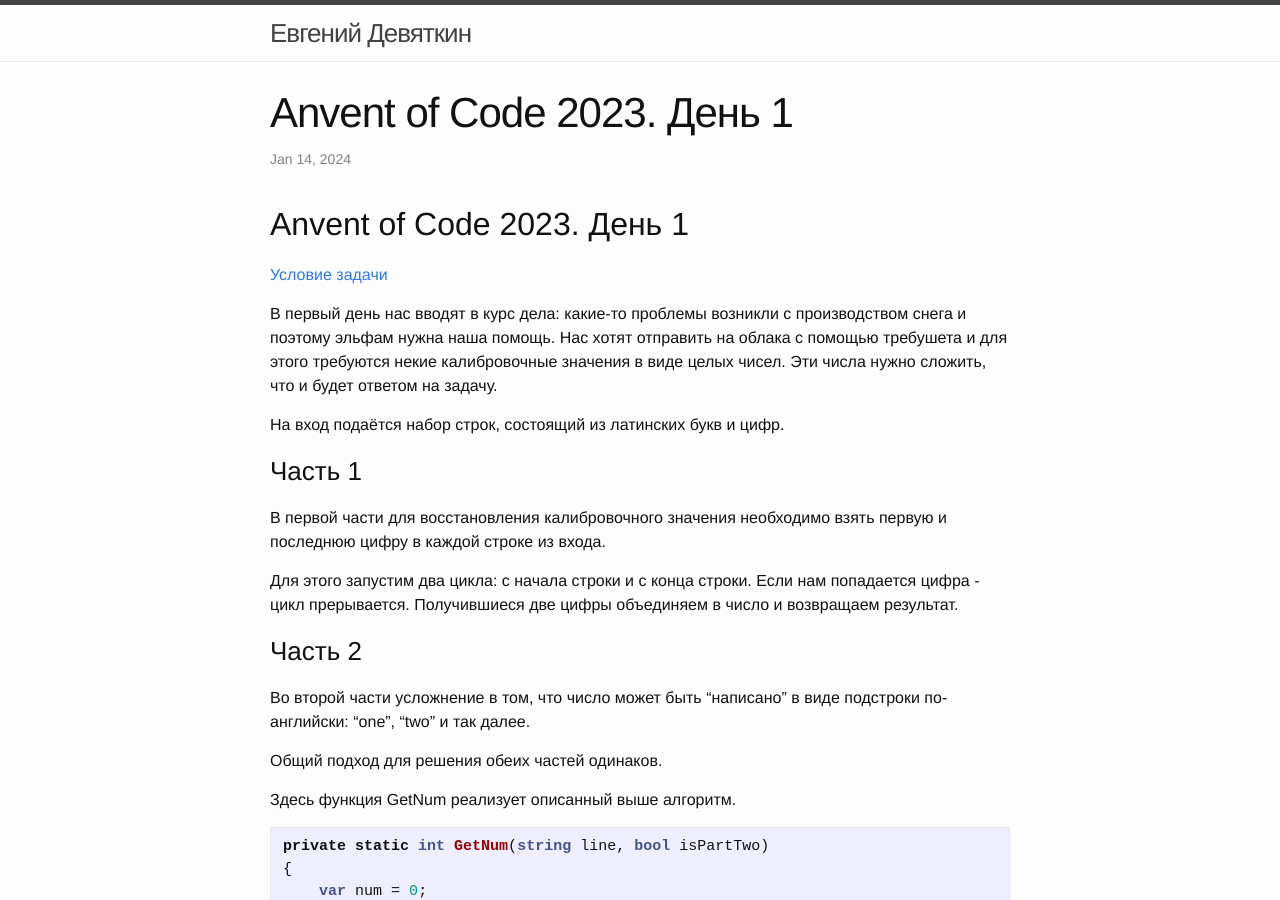
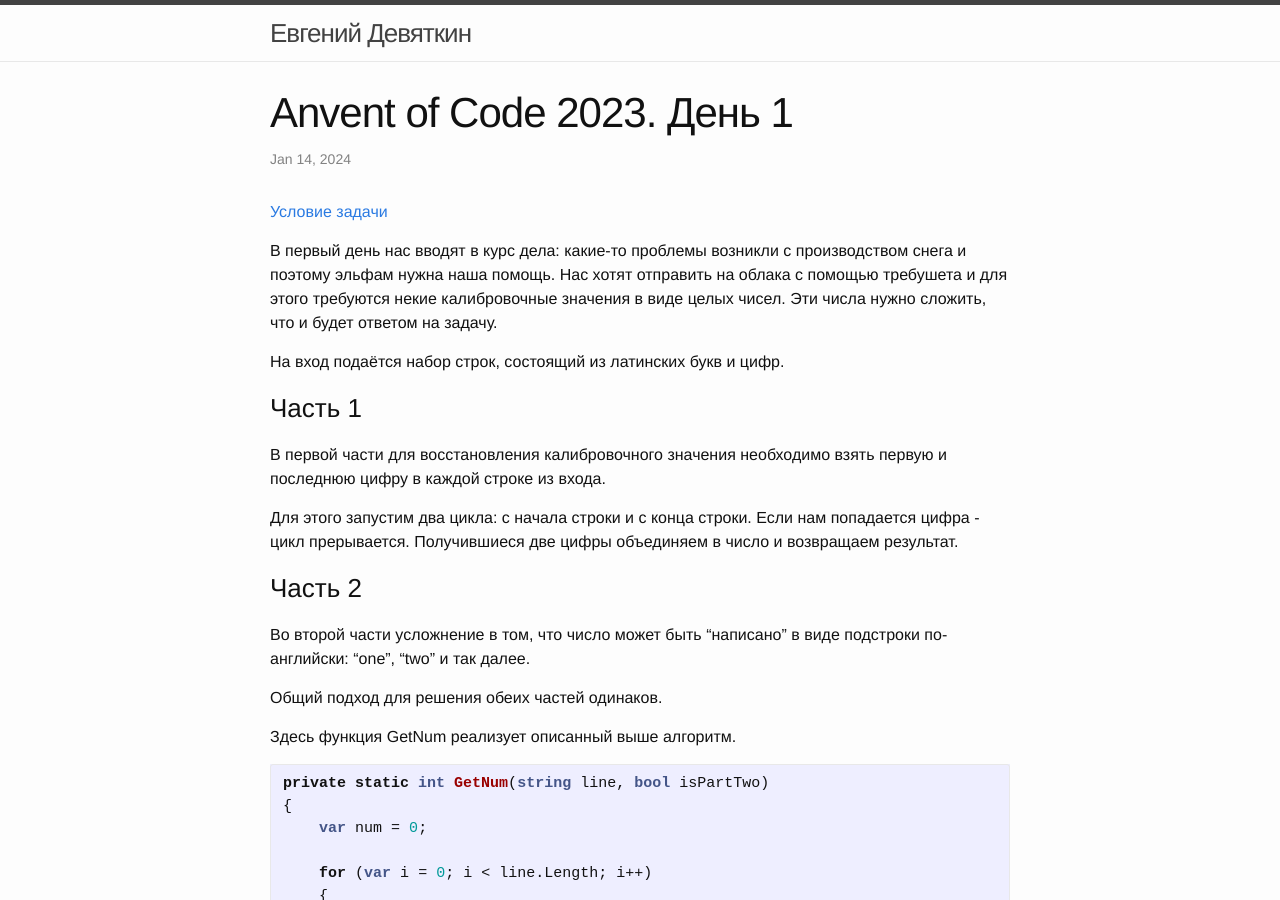
Before and after one commit to edevyatkin/edevyatkin.github.io, a Jekyll site: the page built from _posts/2024-01-14-aoc2023-day1.md, in a window 1280 px wide and 900 px high. Built offline with Jekyll 4.4.1, drawn with Linux system fonts in a browser that asks for light colours.

Commit message:
Убрал лишний заголовок

```diff
--- a/_posts/2024-01-14-aoc2023-day1.md
+++ b/_posts/2024-01-14-aoc2023-day1.md
@@ -5,7 +5,6 @@ date: 2024-01-14 18:00 +0300
 categories: advent-of-code
 published: true
 ---
-## Anvent of Code 2023. День 1
 
 [Условие задачи](https://adventofcode.com/2023/day/1)
 
```
